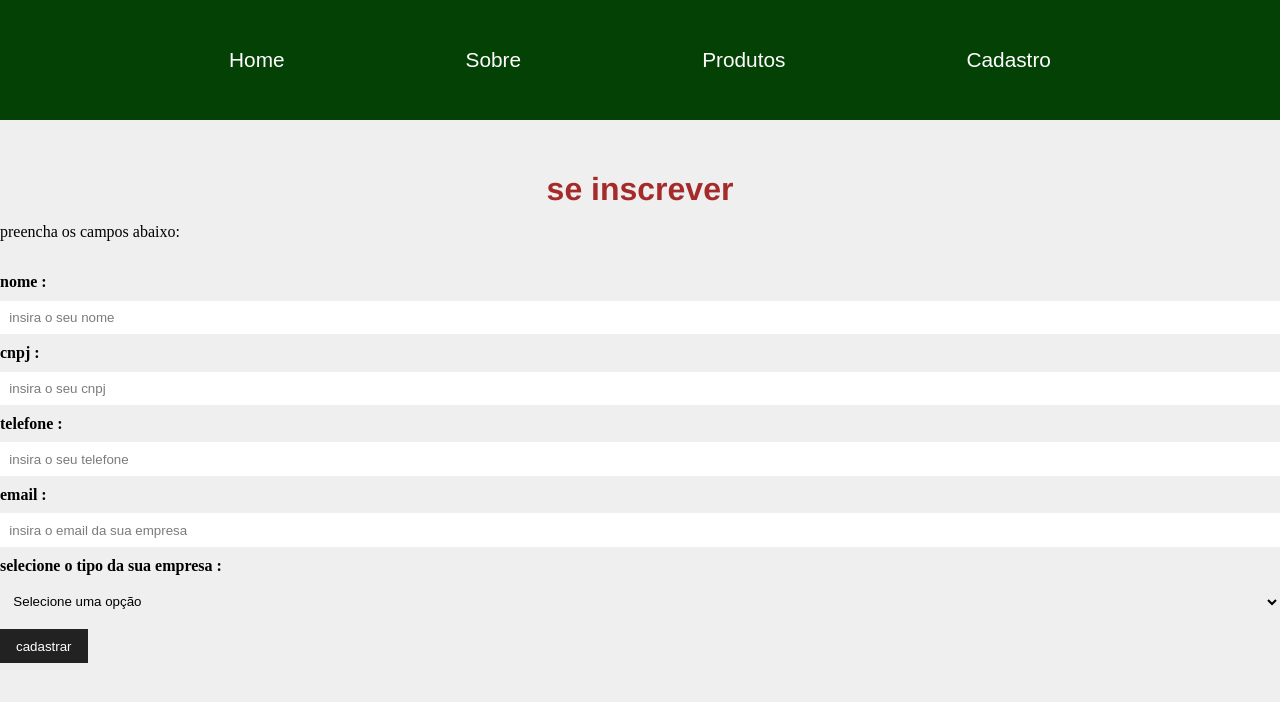
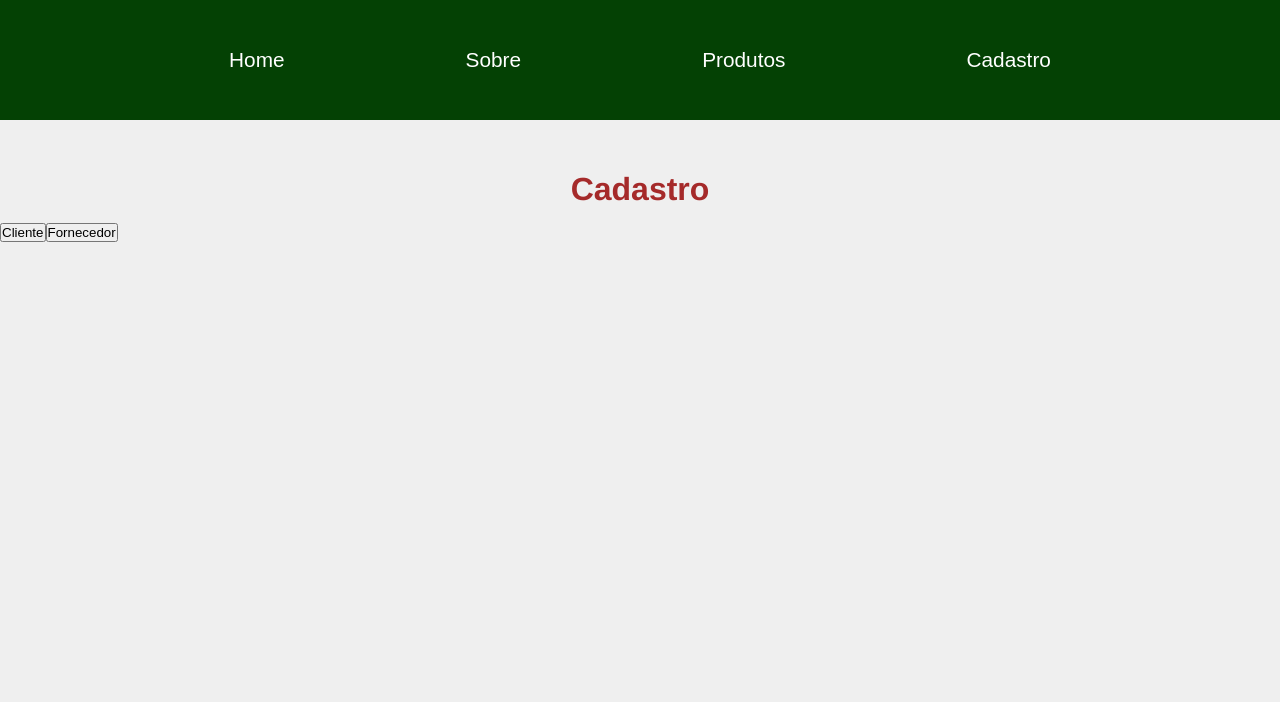
Before and after one commit to mariottomusico/Prova-React, a React (Vite) app: page /Cadastro in a window 1280 px wide. Shown: the top 702 px of the page. Built offline with nearby package versions, Linux system fonts and the light colour scheme.

Commit message:
pagina de cadastro para seleção de formulario

```diff
--- a/src/Components/formulario/Botao.css
+++ b/src/Components/formulario/Botao.css
@@ -1,5 +1,5 @@
 .btn{
-    background-color: #222;
+    background-color:rgb(122, 8, 8);
     color: #fff;
     padding: 0.7em 1.2em;
     text-decoration: 0.5s;
--- a/src/Components/formulario/Formulario.jsx
+++ b/src/Components/formulario/Formulario.jsx
@@ -1,43 +1,153 @@
-import React from 'react'
-import'./Formulario.css'
-import Input from './input'
-import Select from './select'
-import Botao from './Botao'
+import React, { useState } from 'react';
+import './Formulario.css';
+import Input from './Input';
+import Select from './Select';
+import Botao from './Botao';
+import axios from 'axios';
 
-function Formulario() {
+// Função de validação dos CPF e CNPJ
+const validDigits = (text) => text.replace(/[^0-9,]/g, "");
+const validEmail = (text) => text.replace(/[^a-zA-Z0-9@._-]/g, "");
+
+const validCpf = async (cpf, setStatusCpf) => {
+  try {
+    let url = `https://api.invertexto.com/v1/validator?type=cpf&cpf=${cpf}`;
+    const response = await axios.get(url);
+    if (response.data.valid) {
+      setStatusCpf("CPF válido!");
+    } else {
+      setStatusCpf("CPF inválido!");
+    }
+  } catch (error) {
+    console.log(error);
+    setStatusCpf("Erro ao validar o CPF");
+  }
+};
+
+// Função de limpar os campos dos formulários
+const clearForm = (e, setNome, setCpf, setTelefone, setEmail) => {
+  e.preventDefault();
+  setNome("");
+  setCpf("");
+  setTelefone("");
+  setEmail("");
+};
+
+const Formulario = () => {
+  const [activeForm, setActiveForm] = useState('');  // Estado para controlar qual formulário está ativo
+  const [statusCpf, setStatusCpf] = useState("");   // Estado para o status da validação do CPF
+
+  // Estados para o formulário de cliente
+  const [nomeCliente, setNomeCliente] = useState("");
+  const [cpfCliente, setCpfCliente] = useState("");
+  const [telefoneCliente, setTelefoneCliente] = useState("");
+  const [emailCliente, setEmailCliente] = useState("");
+
+  // Estados para o formulário de fornecedor
+  const [nomeFornecedor, setNomeFornecedor] = useState("");
+  const [cnpjFornecedor, setCnpjFornecedor] = useState("");
+  const [telefoneFornecedor, setTelefoneFornecedor] = useState("");
+  const [emailFornecedor, setEmailFornecedor] = useState("");
+
+  // Função para alternar entre os formulários
+  const showOrHide = (elemento) => {
+    setActiveForm(elemento);  // Muda o estado do formulário ativo
+  };
+
   return (
-    <form className='form'>
+    <div className='container-cadastro'>
+      <h1>Cadastro</h1>
+      <div className='botoes'>
+        <button onClick={() => showOrHide("cliente")}>Cliente</button>
+        <button onClick={() => showOrHide("fornecedor")}>Fornecedor</button>
+      </div>
+
+      {/* Formulário Cliente */}
+      {activeForm === 'cliente' && (
+        <div id='container-cliente'>
+          <form className="Cliente">
             <Input
               type="text"
               text="nome"
               name="name"
               placeholder="insira o seu nome"
+              value={nomeCliente}
+              onChange={(e) => setNomeCliente(validDigits(e.target.value))}
+            />
+            <Input
+              type="number"
+              text="cpf"
+              name="cpf"
+              placeholder="insira o seu cpf"
+              value={cpfCliente}
+              onChange={(e) => setCpfCliente(validDigits(e.target.value))}
+            />
+            <Input
+              type="number"
+              text="telefone"
+              name="telefone"
+              placeholder="insira o seu telefone"
+              value={telefoneCliente}
+              onChange={(e) => setTelefoneCliente(validDigits(e.target.value))}
+            />
+            <Input
+              type="text"
+              text="email"
+              name="email"
+              placeholder="insira o seu email"
+              value={emailCliente}
+              onChange={(e) => setEmailCliente(validEmail(e.target.value))}
+            />
+            <Botao text="cadastrar" action={() => validCpf(cpfCliente, setStatusCpf)} />
+            <Botao text="limpar" action={(e) => clearForm(e, setNomeCliente, setCpfCliente, setTelefoneCliente, setEmailCliente)} />
+          </form>
+        </div>
+      )}
+
+      {/* Formulário Fornecedor */}
+      {activeForm === 'fornecedor' && (
+        <div id='container-fornecedor'>
+          <form className="fornecedor">
+            <Input
+              type="text"
+              text="nome"
+              name="name"
+              placeholder="insira o seu nome"
+              value={nomeFornecedor}
+              onChange={(e) => setNomeFornecedor(validDigits(e.target.value))}
             />
             <Input
               type="number"
               text="cnpj"
               name="cnpj"
               placeholder="insira o seu cnpj"
+              value={cnpjFornecedor}
+              onChange={(e) => setCnpjFornecedor(validDigits(e.target.value))}
             />
             <Input
               type="number"
               text="telefone"
               name="telefone"
               placeholder="insira o seu telefone"
+              value={telefoneFornecedor}
+              onChange={(e) => setTelefoneFornecedor(validDigits(e.target.value))}
             />
             <Input
               type="text"
               text="email"
               name="email"
               placeholder="insira o email da sua empresa"
+              value={emailFornecedor}
+              onChange={(e) => setEmailFornecedor(validEmail(e.target.value))}
             />
-      <Select name="tipo_da_empresa"
-      text="selecione o tipo da sua empresa "/>
-      <Botao text="cadastrar"/>
+            <Select name="tipo_da_empresa" text="selecione o tipo da sua empresa" />
+            <Botao text="cadastrar" action={() => validCpf(cnpjFornecedor, setStatusCpf)} />
+            <Botao text="limpar" action={(e) => clearForm(e, setNomeFornecedor, setCnpjFornecedor, setTelefoneFornecedor, setEmailFornecedor)} />
+          </form>
+        </div>
+      )}
+    </div>
+  );
+};
 
-    </form>
-
-  )
-}
-
-export default Formulario
+export default Formulario;
--- a/src/Components/formulario/Input.jsx
+++ b/src/Components/formulario/Input.jsx
@@ -1,7 +1,7 @@
 import React from 'react'
 import'./Input.css'
 
-function Input({type, text,name,placeholder,handleOnChange, value}) {
+function Input({type, text,name,placeholder,OnChange, value}) {
   return (
     <div className='formulario_control'>
         <label htmlFor={name}>{text} :</label>
@@ -9,7 +9,7 @@ function Input({type, text,name,placeholder,handleOnChange, value}) {
             name={name}
             id={name}
             placeholder={placeholder}
-            onChange={handleOnChange}
+            onChange={OnChange}
             value={value}
         />
 
--- a/src/Pages/Cadastro.jsx
+++ b/src/Pages/Cadastro.jsx
@@ -6,8 +6,7 @@ function Cadastro() {
   return (
     <div>
       <Navbar/>
-      <h1>se inscrever</h1>
-      <p>preencha os campos abaixo:</p>
+
       <Formulario/>
 
 
```
Lines whose indentation alone changed are shown as unchanged.
